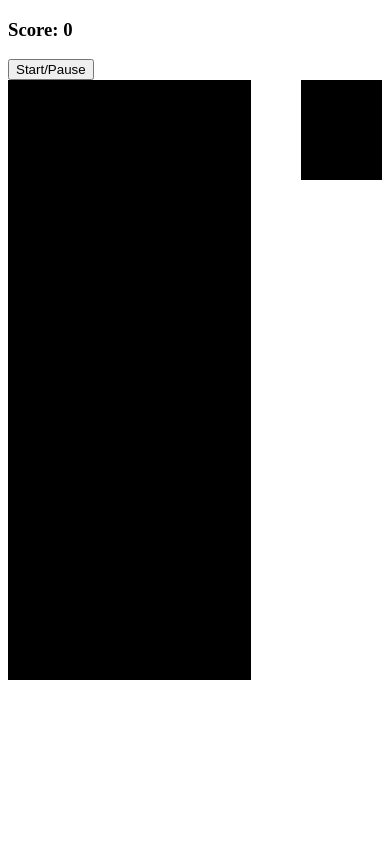
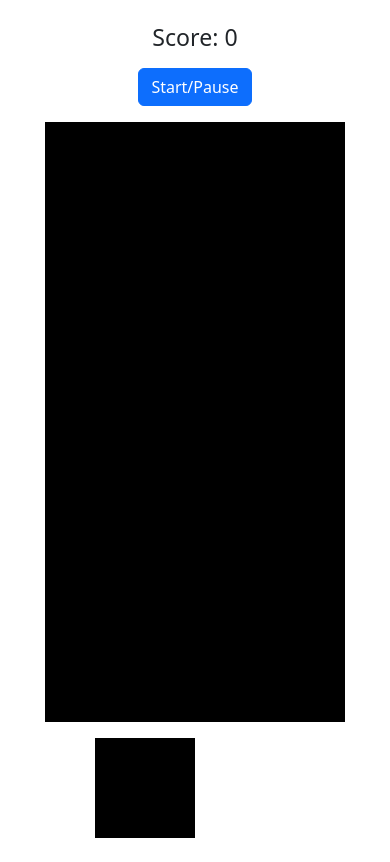
Before and after one commit to MahmudJion/tetris-basic-javascript, a plain HTML site: page index.html in a window 390 px wide. Drawn offline with nearby package versions, Linux system fonts and the light colour scheme.

Commit message:
Improve UI with Bootstrap and responsive layout

```diff
--- a/index.html
+++ b/index.html
@@ -1,25 +1,31 @@
 <!DOCTYPE html>
 <html lang="en" dir="ltr">
-  <head>
-    <meta charset="utf-8">
-    <script src="app.js" charset="utf-8"></script>
+<head>
+    <meta charset="UTF-8">
+    <meta name="viewport" content="width=device-width, initial-scale=1.0">
+    <title>Basic Tetris in JavaScript</title>
+
+    <!-- Stylesheets -->
     <link rel="stylesheet" href="style.css">
-    <title>Basic Tetris in JavaScript</title>
-  </head>
-  <body>
+    <link rel="stylesheet"
+          href="https://cdn.jsdelivr.net/npm/bootstrap@5.3.0/dist/css/bootstrap.min.css">
 
-    <h3>Score: <span id="score">0</span></h3>
-    <button id="start-button">Start/Pause</button>
+    <!-- Scripts -->
+    <script src="app.js" defer></script>
+</head>
+<body class="text-center p-4">
 
-    <div class="container">
-      <div class="grid">
-        <!-- Grid cells for Tetris game -->
-      </div>
+    <h3 class="mb-3">Score: <span id="score">0</span></h3>
+    <button id="start-button" class="btn btn-primary mb-3">Start/Pause</button>
 
-      <div class="mini-grid">
-        <!-- Mini grid for next Tetrimino display -->
-      </div>
+    <div class="container d-flex justify-content-center">
+        <div class="grid-container">
+            <div class="grid"></div>
+            <div class="mini-grid mt-3"></div>
+        </div>
     </div>
 
-  </body>
+    <!-- Bootstrap JS -->
+    <script src="https://cdn.jsdelivr.net/npm/bootstrap@5.3.0/dist/js/bootstrap.bundle.min.js"></script>
+</body>
 </html>
```
